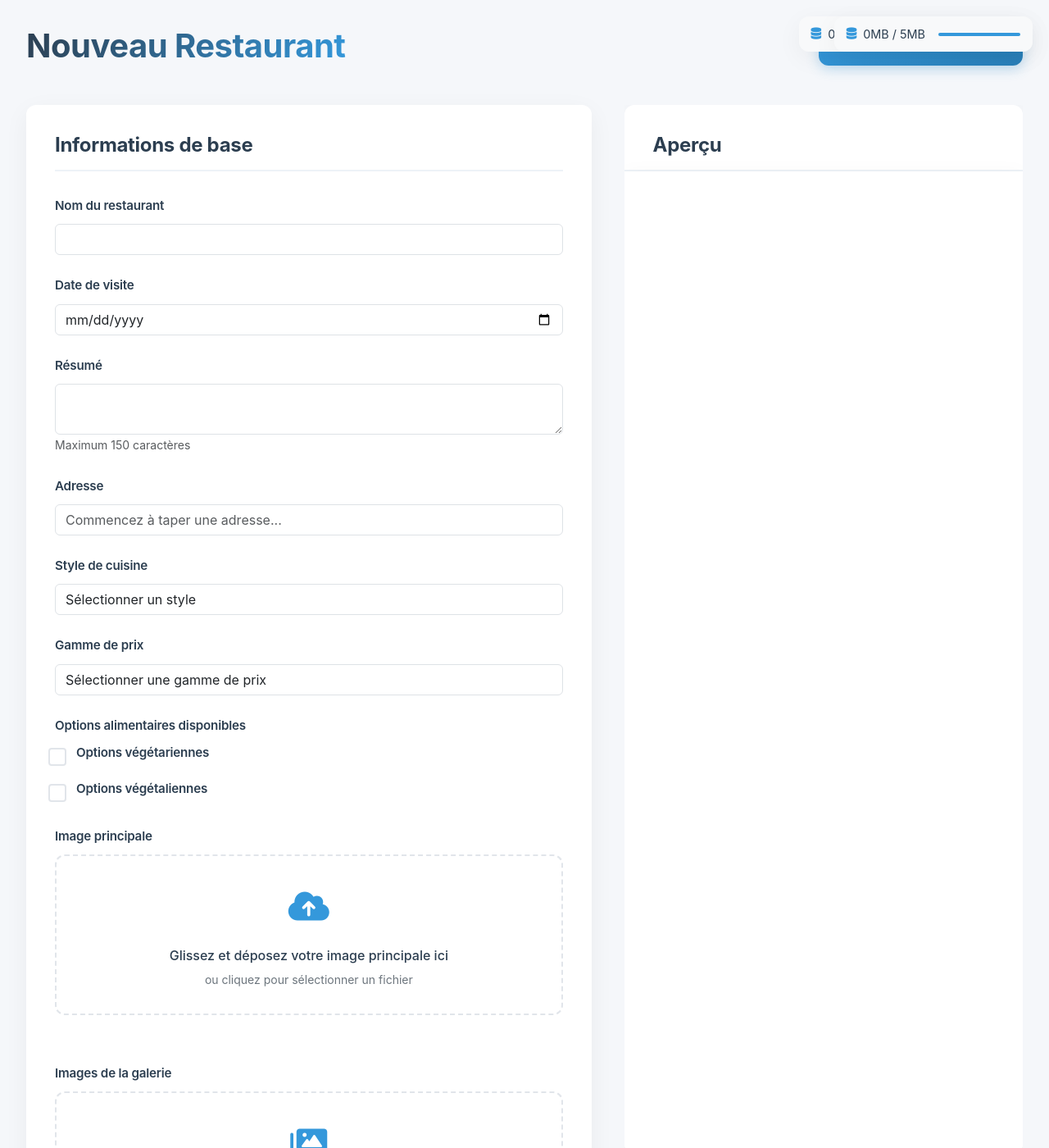
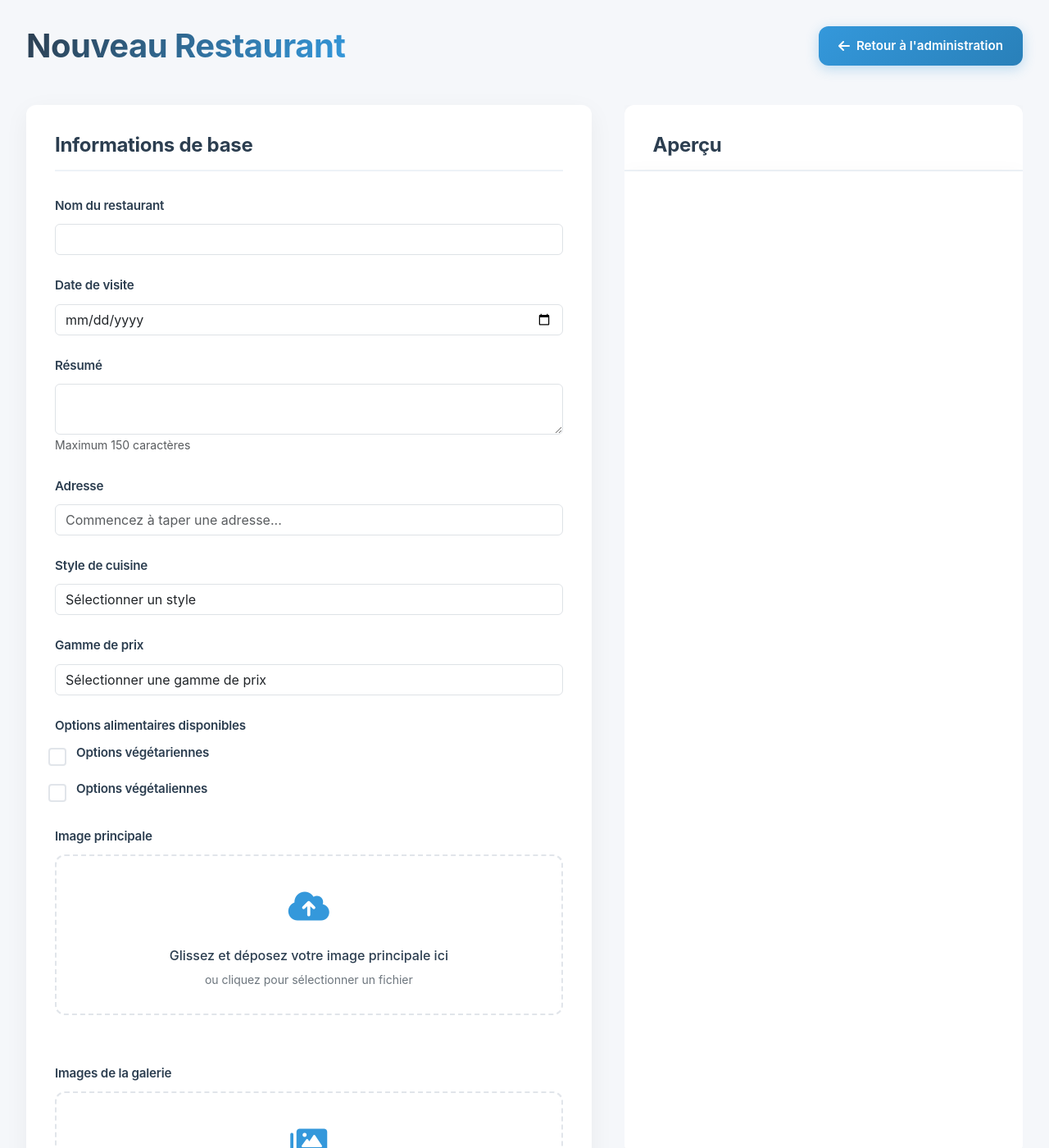
Before and after one commit to Natael21/blog-culinaire, a Jekyll site: the page admin/new-resto.html, which Jekyll copies as it is, in a window 1280 px wide and 1400 px high. Shown: the whole window at 82% size. Built offline with Jekyll 4.4.1, drawn with Linux system fonts in a browser that asks for light colours.

Commit message:
remove icon

```diff
--- a/admin/new-resto.html
+++ b/admin/new-resto.html
@@ -1144,48 +1144,6 @@
             color: var(--primary-color);
             font-size: 1.5rem;
             font-weight: 600;
-        }
-
-        .storage-indicator {
-            position: fixed;
-            top: 20px;
-            right: 20px;
-            background: var(--background-color);
-            padding: 10px 15px;
-            border-radius: var(--border-radius);
-            box-shadow: var(--box-shadow);
-            font-size: 0.9rem;
-            color: var(--text-color);
-            display: flex;
-            align-items: center;
-            gap: 8px;
-        }
-
-        .storage-indicator i {
-            color: var(--accent-color);
-        }
-
-        .storage-progress {
-            width: 100px;
-            height: 4px;
-            background: #e9ecef;
-            border-radius: 2px;
-            overflow: hidden;
-            margin-left: 8px;
-        }
-
-        .storage-progress-bar {
-            height: 100%;
-            background: var(--accent-color);
-            transition: width 0.3s ease;
-        }
-
-        .storage-progress.warning .storage-progress-bar {
-            background: #f39c12;
-        }
-
-        .storage-progress.danger .storage-progress-bar {
-            background: var(--secondary-color);
         }
     </style>
 
@@ -2438,70 +2396,6 @@ ${editorContent}`;
             // Mettre à jour les boutons
             updatePendingChangesButtons();
         });
-
-        // Fonction pour calculer l'espace utilisé dans le localStorage
-        function calculateStorageUsage() {
-            let total = 0;
-            for (let i = 0; i < localStorage.length; i++) {
-                const key = localStorage.key(i);
-                const value = localStorage.getItem(key);
-                total += (key.length + value.length) * 2; // *2 car les caractères sont stockés en UTF-16
-            }
-            return total;
-        }
-
-        // Fonction pour mettre à jour l'indicateur de stockage
-        function updateStorageIndicator() {
-            const used = calculateStorageUsage();
-            const max = 5 * 1024 * 1024; // 5MB en bytes
-            const percentage = (used / max) * 100;
-
-            const indicator = document.querySelector('.storage-indicator');
-            const progressBar = indicator.querySelector('.storage-progress-bar');
-
-            progressBar.style.width = `${percentage}%`;
-
-            // Mettre à jour la classe en fonction du niveau d'utilisation
-            const progressContainer = indicator.querySelector('.storage-progress');
-            progressContainer.classList.remove('warning', 'danger');
-
-            if (percentage > 80) {
-                progressContainer.classList.add('danger');
-            } else if (percentage > 60) {
-                progressContainer.classList.add('warning');
-            }
-
-            // Mettre à jour le texte
-            const usedMB = (used / (1024 * 1024)).toFixed(2);
-            const maxMB = (max / (1024 * 1024)).toFixed(2);
-            indicator.querySelector('span').textContent = `${usedMB}MB / ${maxMB}MB`;
-        }
-
-        // Initialiser l'indicateur de stockage
-        function initializeStorageIndicator() {
-            const header = document.querySelector('.admin-header');
-            const indicator = document.createElement('div');
-            indicator.className = 'storage-indicator';
-            indicator.innerHTML = `
-                <i class="fas fa-database"></i>
-                <span>0MB / 5MB</span>
-                <div class="storage-progress">
-                    <div class="storage-progress-bar"></div>
-                </div>
-            `;
-            header.appendChild(indicator);
-
-            // Mettre à jour l'indicateur
-            updateStorageIndicator();
-
-            // Mettre à jour l'indicateur après chaque sauvegarde
-            window.addEventListener('storage', updateStorageIndicator);
-        }
-
-        // Appeler l'initialisation au chargement de la page
-        document.addEventListener('DOMContentLoaded', () => {
-            initializeStorageIndicator();
-        });
     </script>
 </head>
 <body>
@@ -2510,13 +2404,6 @@ ${editorContent}`;
         <a href="index.html" class="action-button">
             <i class="fas fa-arrow-left"></i> Retour à l'administration
         </a>
-        <div class="storage-indicator">
-            <i class="fas fa-database"></i>
-            <span>0MB / 5MB</span>
-            <div class="storage-progress">
-                <div class="storage-progress-bar"></div>
-            </div>
-        </div>
     </header>
 
     <div class="page-container">
```
